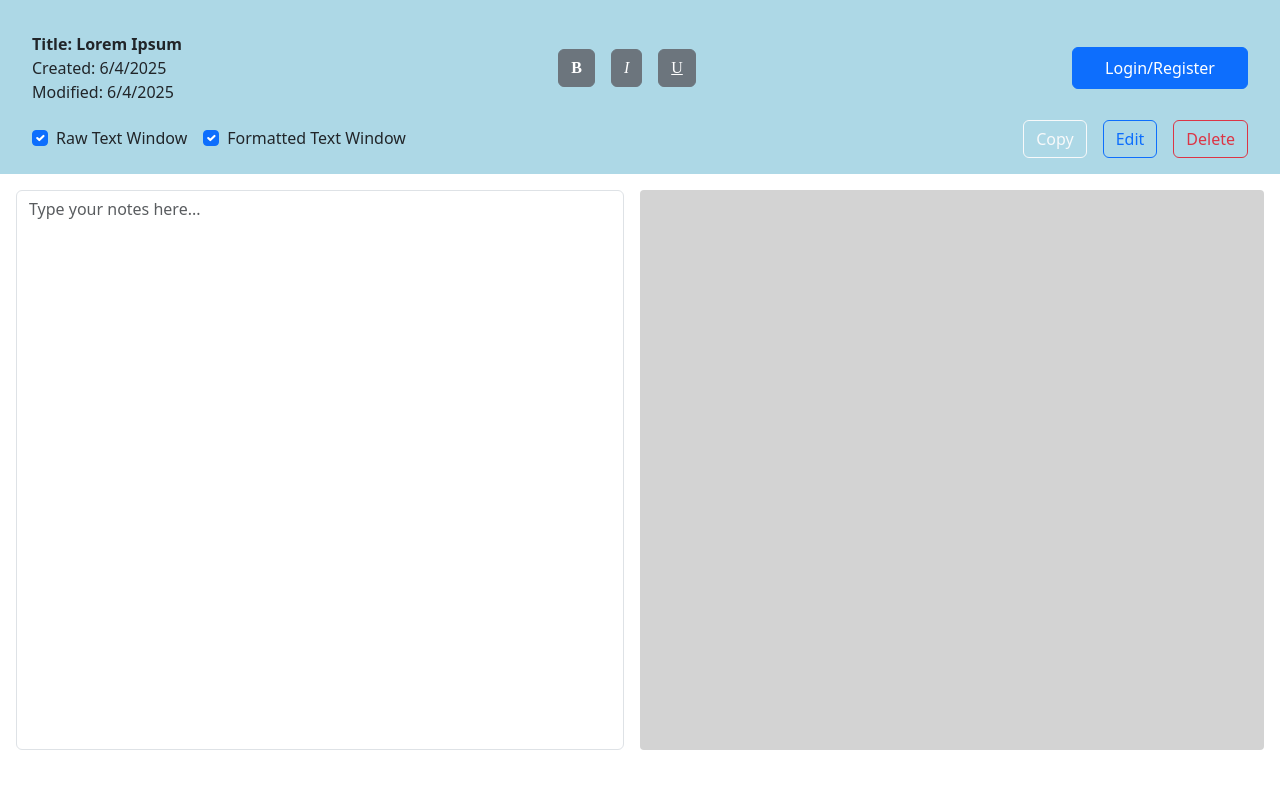
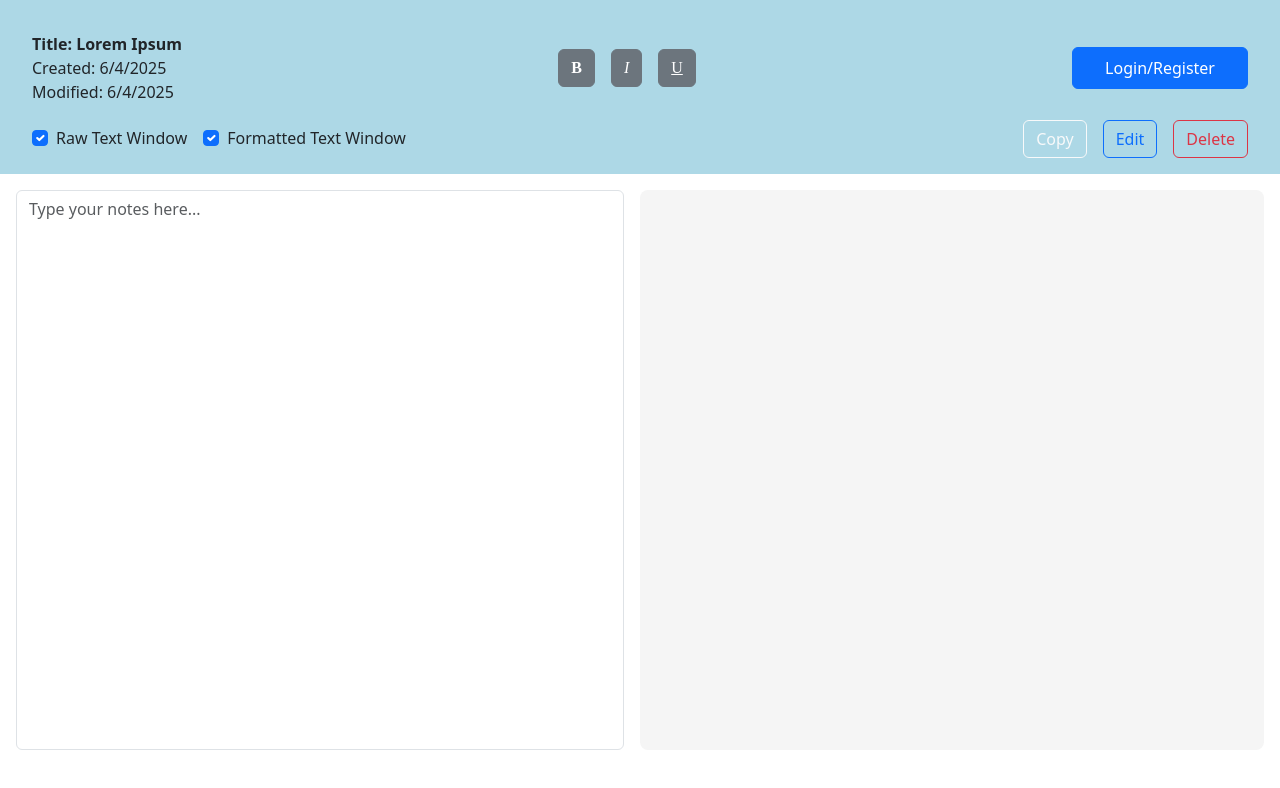
Before and after one commit to Checkmate-Chris1/GeekPad, a React (Vite) app: page / in a window 1280 px wide. Shown: the top 788 px of the page. Built offline with nearby package versions, Linux system fonts and the light colour scheme.

Commit message:
WIP added more markdown support
doesn't work with multiple markdown stuff in each line (ex. bold AND italic)

```diff
--- a/src/components/NotesHeader.tsx
+++ b/src/components/NotesHeader.tsx
@@ -20,7 +20,7 @@ export default function NotesHeader({ title, createdDate, modifiedDate, rawCallb
                 </div>
                 <div className="doc-options">
                     <button style={{fontFamily: 'Times New Roman'}} className="btn btn-secondary"><strong>B</strong></button>
-                    <button style={{fontFamily: 'Times New Roman'}} className="btn btn-secondary"><i>I</i></button>
+                    <button style={{fontFamily: 'Times New Roman'}} className="btn btn-secondary"><em>I</em></button>
                     <button style={{fontFamily: 'Times New Roman', textDecoration: 'underline'}} className="btn btn-secondary">U</button>
                 </div>
                 <button id="login-button" className="btn btn-primary" onClick={() => alert('Register functionality not implemented yet!')}>Login/Register</button>
--- a/src/components/NotesPreview.css
+++ b/src/components/NotesPreview.css
@@ -1,3 +1,18 @@
 #notes-preview {
-    width: 40vw;
+    padding: 1rem;
+    background-color: whitesmoke;
+    border-radius: 0.5rem;
+    overflow-y: auto;
 }
+
+h1, h2, h3, h4, h5, h6, p {
+    margin: 0;
+    padding: 0;
+}
+
+blockquote {
+    margin: 0;
+    padding: 0 1rem;
+    border-left: 4px solid #ccc;
+    color: #666;
+}
--- a/src/components/NotesPreview.tsx
+++ b/src/components/NotesPreview.tsx
@@ -8,11 +8,7 @@ export default function NotesPreview({text}: Props) {
   const lines: string[] = text.split('\n');
 
   const parsed = lines.map((line, index) => {
-    if (line.startsWith('# ')) {
-      return (<h1>{line.slice(2)}</h1>);
-    }
-
-    return line;
+    return parseMarkdownLine(line);
   });
 
   return (
@@ -21,3 +17,37 @@ export default function NotesPreview({text}: Props) {
     </div>
   );
 }
+
+function parseMarkdownLine(line: string) {
+  if(line == '') {
+    return (<br />);
+  } else if (line.startsWith('# ')) {
+    return (<h1>{line.slice(2)}</h1>);
+  } else if (line.startsWith('## ')) {
+    return (<h2>{line.slice(3)}</h2>);
+  } else if (line.startsWith('### ')) {
+    return (<h3>{line.slice(4)}</h3>);
+  } else if (line.startsWith('#### ')) {
+    return (<h4>{line.slice(5)}</h4>);
+  } else if (line.startsWith('##### ')) {
+    return (<h5>{line.slice(6)}</h5>);
+  } else if (line.startsWith('###### ')) {
+    return (<h6>{line.slice(7)}</h6>);
+  } else if (line.match('---')) {
+    return (<hr />);
+  } else if( line.startsWith('> ')) {
+    return (<blockquote>{line.slice(2)}</blockquote>);
+  } else if (line.startsWith('* ') || line.startsWith('- ')) {
+    return (<ul><li>{line.slice(2)}</li></ul>);
+  } else if (line.startsWith('1. ')) {
+    return (<ol><li>{line.slice(3)}</li></ol>); // ordered list, work-in-progress
+  } else if (line.startsWith('`') && line.endsWith('`')) {
+    return (<code>{line.slice(1, -1)}</code>);
+  } else if (line.startsWith('**') && line.endsWith('**')) {
+    return (<strong>{line.slice(2, -2)}</strong>);
+  } else if (line.startsWith('*') && line.endsWith('*')) {
+    return (<p><em>{line.slice(1, -1)}</em></p>);
+  } else {
+    return (<p>{line}</p>);
+  }
+}
--- a/src/pages/NoteEditor.css
+++ b/src/pages/NoteEditor.css
@@ -12,10 +12,6 @@
 
 #notes-preview {
     width: 100%;
-    padding: 1rem;
-    background-color: lightgrey;
-    border-radius: 0.25rem;
-    overflow-y: auto;
 }
 
 textarea {
```
